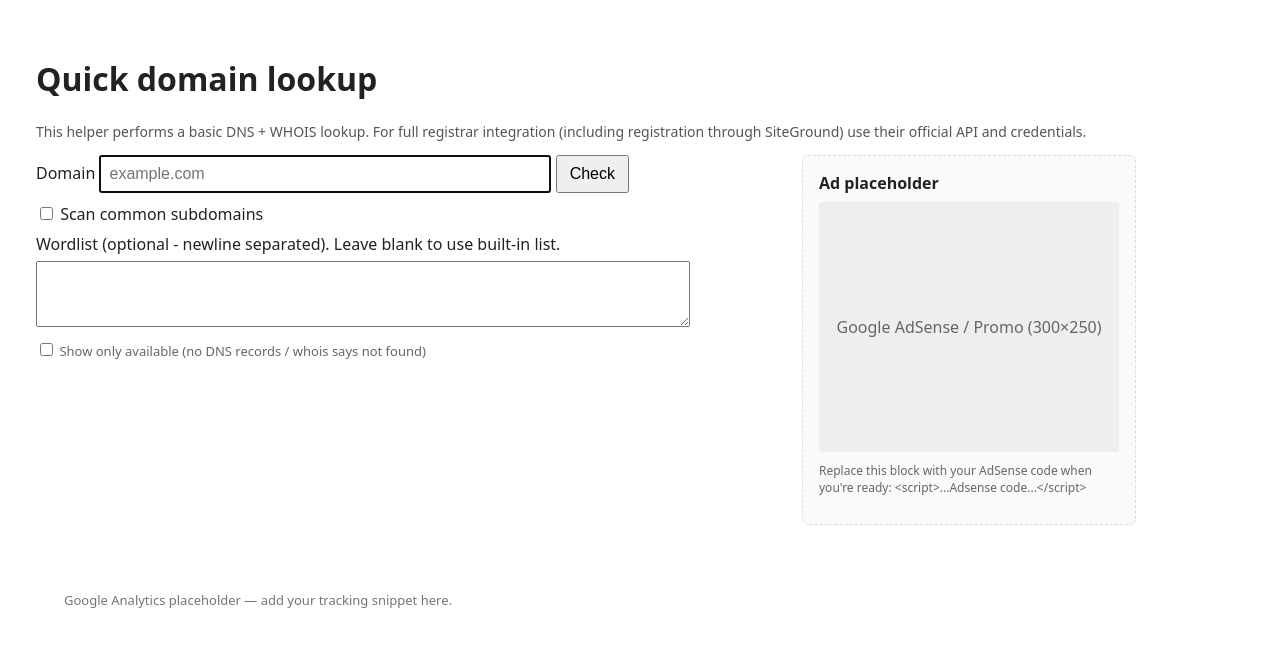
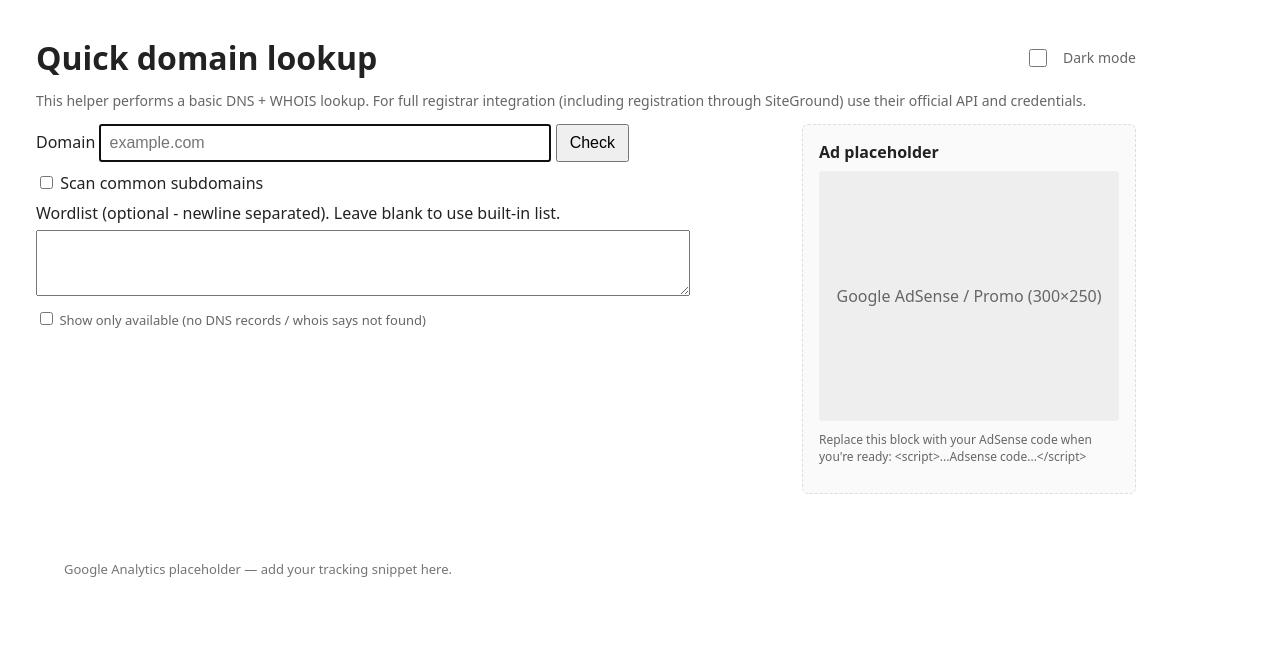
Before and after one commit to terence/subs, a PHP site: page / in a window 1280 px wide. Shown: the top 664 px of the page. Run offline with PHP 8.4, Linux system fonts and the light colour scheme.

Commit message:
dark mode added.

```diff
--- a/index.php
+++ b/index.php
@@ -110,17 +110,44 @@ if ($_SERVER['REQUEST_METHOD'] === 'POST') {
   <meta charset="utf-8" />
   <meta name="viewport" content="width=device-width,initial-scale=1" />
   <title>Domain lookup (SiteGround-friendly)</title>
-  <style>
-	body{font-family:system-ui,Segoe UI,Arial;color:#222;padding:28px}
+	<style>
+		:root{
+			--bg:#ffffff;
+			--text:#222222;
+			--muted:#666666;
+			--panel:#fafafa;
+			--accent:#0b5fff;
+			--border:#ddd
+		}
+		.dark{
+			--bg:#0b0f13;
+			--text:#e6eef6;
+			--muted:#a7b3c3;
+			--panel:#0f1720;
+			--accent:#6ea8ff;
+			--border:#23313b;
+		}
+
+		body{font-family:system-ui,Segoe UI,Arial;color:var(--text);background:var(--bg);padding:28px}
 	form{max-width:720px;margin-bottom:18px}
 	input[type=text]{width:60%;padding:8px;font-size:16px}
 	input[type=submit]{padding:8px 12px;font-size:16px}
-	pre{background:#111;color:#eee;padding:12px;border-radius:6px;overflow:auto}
-	.note{color:#555;margin-top:12px;font-size:14px}
+	pre{background:rgba(0,0,0,0.8);color:#eee;padding:12px;border-radius:6px;overflow:auto}
+	.note{color:var(--muted);margin-top:12px;font-size:14px}
+	a.button{background:var(--accent);color:white;padding:8px 10px;border-radius:5px;text-decoration:none}
   </style>
 </head>
 <body>
-  <h1>Quick domain lookup</h1>
+	<div style="max-width:1100px;display:flex;align-items:center;justify-content:space-between;gap:12px;margin-bottom:8px">
+		<h1 style="margin:0">Quick domain lookup</h1>
+		<!-- Dark mode toggle -->
+		<div style="display:flex;align-items:center;gap:8px;font-size:14px">
+			<label for="darkToggle" style="display:flex;align-items:center;gap:8px;cursor:pointer;color:var(--muted)">
+				<input id="darkToggle" type="checkbox" style="width:28px;height:18px;vertical-align:middle" />
+				<span id="darkToggleLabel">Dark mode</span>
+			</label>
+		</div>
+	</div>
 	<p class="note">This helper performs a basic DNS + WHOIS lookup. For full registrar integration (including registration through SiteGround) use their official API and credentials.</p>
 
 	<div style="display:flex;gap:18px;align-items:flex-start;max-width:1100px">
@@ -233,6 +260,26 @@ if ($_SERVER['REQUEST_METHOD'] === 'POST') {
 	?>
 
 </body>
+<script>
+// Dark mode toggle + persist
+(function(){
+	try {
+		const el = document.getElementById('darkToggle');
+		const docEl = document.documentElement;
+		if (!el) return;
+		const stored = localStorage.getItem('darkmode');
+		const prefers = window.matchMedia && window.matchMedia('(prefers-color-scheme: dark)').matches;
+		const useDark = stored === null ? prefers : (stored === '1');
+		if (useDark) docEl.classList.add('dark');
+		el.checked = useDark;
+		el.addEventListener('change', function(e){
+			const on = !!e.target.checked;
+			if (on) docEl.classList.add('dark'); else docEl.classList.remove('dark');
+			try{ localStorage.setItem('darkmode', on ? '1' : '0'); }catch(e){}
+		}, {passive:true});
+	} catch(e) { console.warn('dark toggle failed', e); }
+})();
+</script>
 <footer style="padding:20px 28px;color:#666;font-size:13px;max-width:1100px;margin-top:46px">
 	<!-- Google Analytics placeholder: replace with your GA/gtag code -->
 	<!-- Example: <script async src="https://www.googletagmanager.com/gtag/js?id=GA_MEASUREMENT_ID"></script>
```
Also changed, not shown: README.md.
